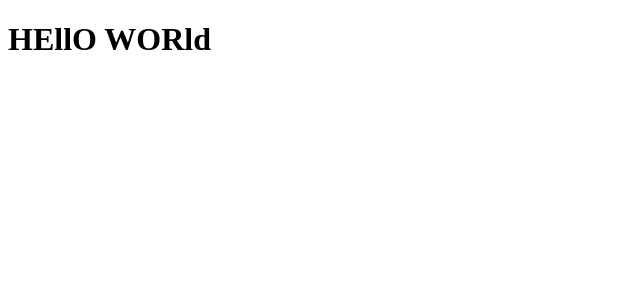
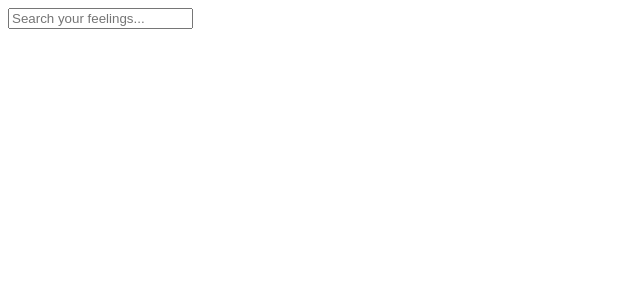
Before and after one commit to jaxdid/carbanti-hunter, a React app: page / in a window 1280 px wide. Shown: the top 300 px of the page, without its empty margins (0-640 px from the left). Built offline with nearby package versions, Linux system fonts and the light colour scheme.

Commit message:
Adds search bar, API integration and total units needed for single characters

```diff
--- a/components/App.js
+++ b/components/App.js
@@ -1,10 +1,42 @@
+import _ from 'lodash'
+import axios from 'axios'
 import React, { Component } from 'react'
+import SearchBar from './SearchBar'
 
 class App extends Component {
+  constructor () {
+    super()
+
+    this.state = {
+      carbantisMap: null
+    }
+
+    this.runSearch = this.runSearch.bind(this)
+  }
+
+  runSearch (query) {
+    const formattedQuery = query.replace(/\s/g, '-')
+    const json = { [formattedQuery]: 1 }
+
+    axios.post('https://carbanti-hunter.herokuapp.com/api', json, {
+      'Content-Type': 'application/json'
+    }).then(resp => this.setState({
+      carbantisMap: resp.data[formattedQuery]
+    }))
+  }
+
+  getCarbantisTotal () {
+    return Object.values(this.state.carbantisMap)
+      .reduce((total, current) => total + current)
+  }
+
   render () {
+    const runThrottledSearch = _.debounce(query => this.runSearch(query), 1000)
+
     return (
       <div>
-        <h1>HEllO WORld</h1>
+        <SearchBar onQueryChange={query => runThrottledSearch(query)} />
+        {this.state.carbantisMap ? this.getCarbantisTotal() : ''}
       </div>
     )
   }
--- /dev/null
+++ b/components/SearchBar.js
@@ -0,0 +1,30 @@
+import React, { Component } from 'react'
+
+class SearchBar extends Component {
+  constructor (props) {
+    super(props)
+
+    this.state = {
+      query: ''
+    }
+  }
+
+  handleInputChange (query) {
+    this.setState({ query })
+    this.props.onQueryChange(query)
+  }
+
+  render () {
+    return (
+      <div className="search-bar">
+        <input
+          value={this.state.query}
+          placeholder={'Search your feelings...'}
+          onChange={event => this.handleInputChange(event.target.value)}
+        />
+      </div>
+    )
+  }
+}
+
+export default SearchBar
--- a/package.json
+++ b/package.json
@@ -14,6 +14,7 @@
     "react-dom": "^16.3.2"
   },
   "devDependencies": {
+    "axios": "^0.18.0",
     "babel-core": "^6.26.3",
     "babel-eslint": "^8.2.3",
     "babel-loader": "^7.1.4",
@@ -29,6 +30,7 @@
     "eslint-plugin-react": ">=7.6.1",
     "eslint-plugin-standard": ">=3.0.1",
     "html-webpack-plugin": "^3.2.0",
+    "lodash": "^4.17.10",
     "webpack": "^4.6.0",
     "webpack-cli": "^2.1.2",
     "webpack-dev-server": "^3.1.3"
```
Also changed, not shown: 1 other file (tests, documents, lock files or other folders).
